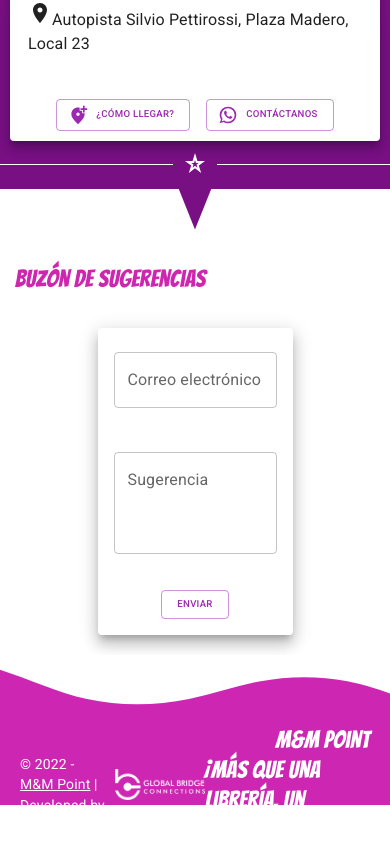
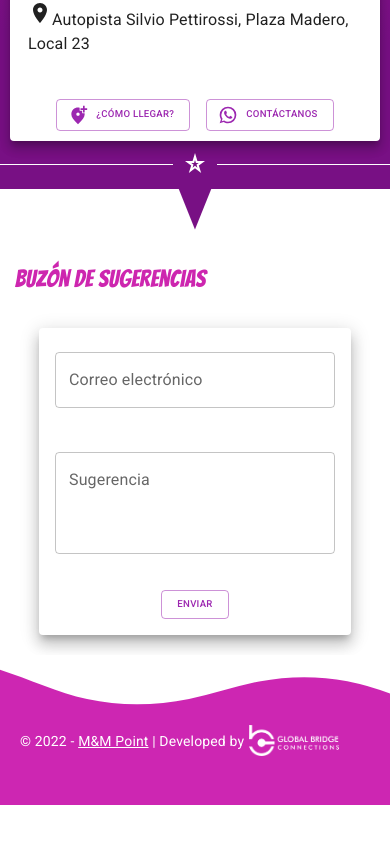
Before and after one commit to leonarmed/mym_point, a React (Create React App) app: page / in a window 390 px wide. Shown: the part 4319-5163 px from the top of the page. After the commit the page ends 5124 px from the top, so only its background shows below. Built offline with nearby package versions, Linux system fonts and the light colour scheme; a web font is replaced by a local one.

Commit message:
BugFixing

```diff
--- a/src/Sections/Footer/index.tsx
+++ b/src/Sections/Footer/index.tsx
@@ -16,11 +16,11 @@
     </Box>
     <Box position={"relative"} marginTop={"-80px"} marginLeft={"20px"}>
         <Grid container className="footer">
-            <Grid item xs={6} sx={{display:"flex", alignItems:"center"}}>
+            <Grid item md={6} sx={{display:"flex", alignItems:"center"}}>
                 <Typography variant='body2'sx={{marginRight:"5px", color:"white"}}>© {year} - <a className="hyperlink" href="https://www.mympoint.com">M&M Point</a> | Developed by </Typography>
                 <img src={GBCWhite} width="90" alt="Global Bridge Connections"/>
             </Grid>
-            <Grid item xs={6} sx={{display:"flex", flexFlow:"column", alignItems:"self-end", paddingRight:"20px", color:"white"}}>
+            <Grid item md={6} sx={{display:"flex", flexFlow:"column", alignItems:"self-end", paddingRight:"20px", color:"white"}} className="slogan-footer">
                 <Typography variant="h4" fontSize={20} p={0}>
                     M&M Point
                 </Typography>
--- a/src/Sections/Header/index.tsx
+++ b/src/Sections/Header/index.tsx
@@ -22,8 +22,8 @@
       <Box sx={{
         color: "white",
         zIndex: "11",
-        top:"40%",
-        left:"40%",
+        top:"35%",
+        width:"100%",
         position:"absolute",
         textAlign:"center"
       }}>
--- a/src/Sections/Suggestion/index.tsx
+++ b/src/Sections/Suggestion/index.tsx
@@ -109,7 +109,7 @@
                 component="form"
                 role="form"
                 onSubmit={handleSubmit(onSendSubmit)}
-                sx={{width:"50%", margin:"20px auto"}}
+                className="form-container"
             >
                 <Grid container>
                     <Grid item xs={12} p={2}>
--- a/src/assets/scss/app.scss
+++ b/src/assets/scss/app.scss
@@ -146,6 +146,13 @@
   }
 }
 
+.section{
+  .form-container{
+    width: 50%;
+    margin: 20px auto;
+  }
+}
+
 .footer {
   .hyperlink {
     color: white;
@@ -187,10 +194,10 @@
 
   .logo-developed {
     bottom: 0.5rem !important;
-    left: 1rem !important;
+    left: 0rem !important;
     img {
       &:first-child {
-        width: 100px;
+        width: 85px;
       }
     }
 
@@ -201,9 +208,20 @@
         margin-right: 0px !important;
       }
       img {
-        width: 70px;
+        width: 55px;
       }
     }
+  }
+
+  .section{
+    .form-container{
+      width: 80%;
+      margin: 20px auto;
+    }
+  }
+
+  .slogan-footer{
+    display: none!important;
   }
 
   .banner-container {
```
Also changed, not shown: 1 other file (tests, documents, lock files or other folders).
